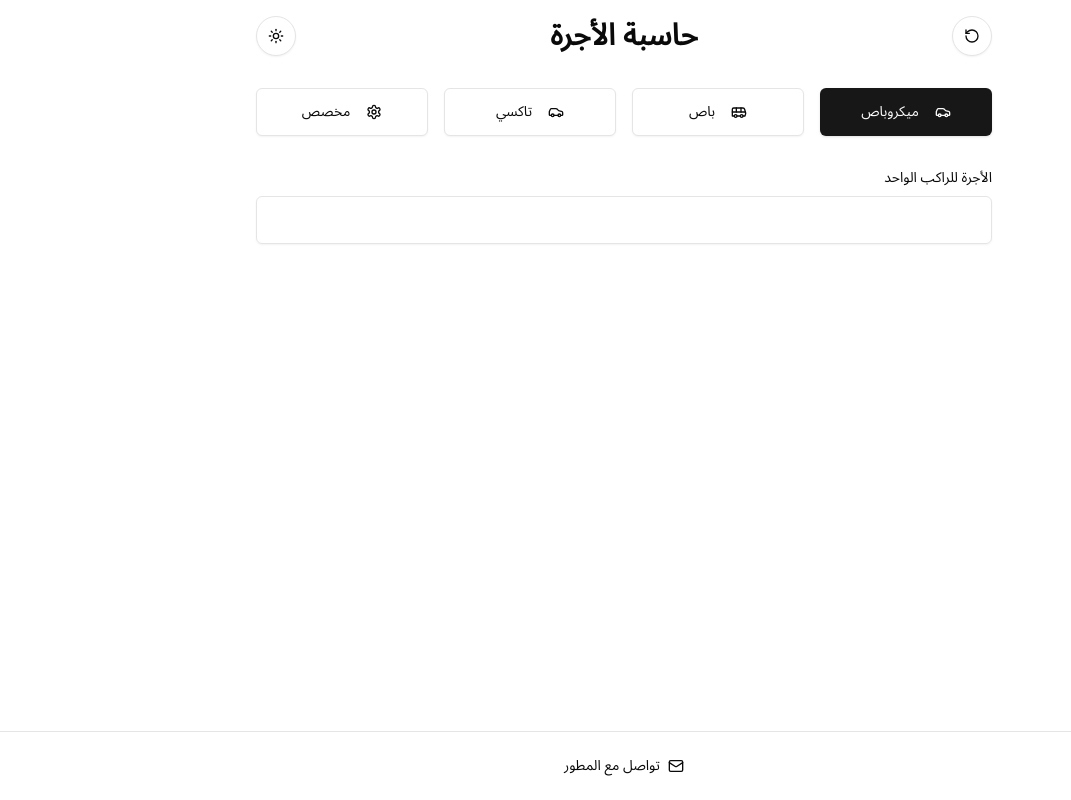
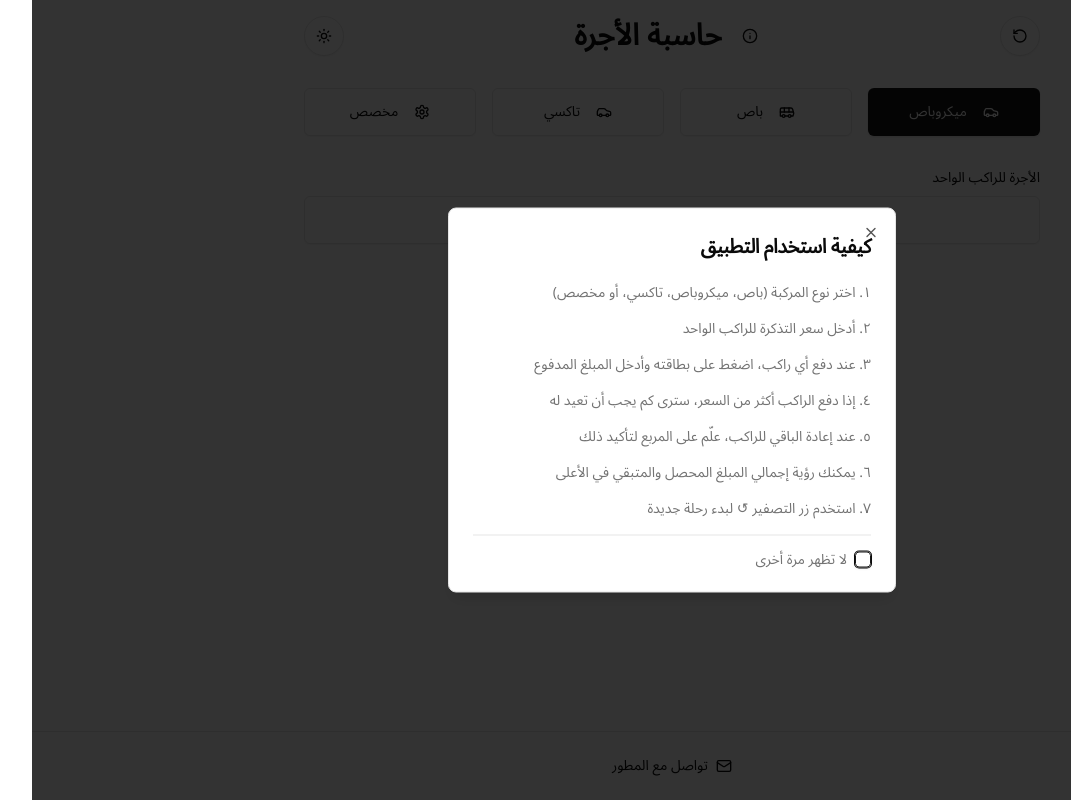
Before and after one commit to omarnazih/alojra, a Next.js app: page / in a window 1280 px wide. Shown: the whole page, without its empty margins (141-1212 px from the left). Built offline with nearby package versions, Linux system fonts and the light colour scheme.

Commit message:
add instructions

```diff
--- a/app/page.tsx
+++ b/app/page.tsx
@@ -5,7 +5,7 @@
 import { Button } from "@/components/ui/button";
 import { Input } from "@/components/ui/input";
 import { Checkbox } from "@/components/ui/checkbox";
-import { Bus, Car, Settings } from "lucide-react";
+import { Bus, Car, Settings, User } from "lucide-react";
 import {
   Sheet,
   SheetContent,
@@ -17,9 +17,10 @@
 } from "@/components/ui/sheet";
 import { vehiclePresets, type VehicleType } from '../types/vehicles';
 import { type Passenger } from '../types/passenger';
-import { Moon, Sun, RotateCcw } from "lucide-react";
+import { Moon, Sun, RotateCcw, Info } from "lucide-react";
 import { useTheme } from "next-themes";
 import { Footer } from "@/components/footer";
+import { Instructions } from "@/components/instructions";
 
 const getVehicleIcon = (type: VehicleType) => {
   switch (type) {
@@ -54,6 +55,8 @@
   const { theme, setTheme } = useTheme();
   const [isProcessing, setIsProcessing] = useState(false);
   const [error, setError] = useState<string | null>(null);
+  const [instructionsOpen, setInstructionsOpen] = useState(false);
+  const [isAutoOpened, setIsAutoOpened] = useState(false);
 
   // Load state from localStorage on mount
   useEffect(() => {
@@ -82,6 +85,23 @@
       passengers
     }));
   }, [selectedVehicle, costPerPerson, customCapacity, passengers]);
+
+  // Check if we should show instructions on mount
+  useEffect(() => {
+    const dontShowAgain = localStorage.getItem('dontShowInstructions');
+    if (!dontShowAgain) {
+      setInstructionsOpen(true);
+      setIsAutoOpened(true);
+    }
+  }, []);
+
+  const handleDontShowAgain = (checked: boolean) => {
+    if (checked) {
+      localStorage.setItem('dontShowInstructions', 'true');
+    } else {
+      localStorage.removeItem('dontShowInstructions');
+    }
+  };
 
   const getCapacity = () => {
     const preset = vehiclePresets.find(v => v.type === selectedVehicle);
@@ -190,6 +210,15 @@
 
   return (
     <>
+      <Instructions
+        open={instructionsOpen}
+        onOpenChange={(open) => {
+          setInstructionsOpen(open);
+          if (!open) setIsAutoOpened(false);
+        }}
+        onDontShowAgain={handleDontShowAgain}
+        isAutoOpened={isAutoOpened}
+      />
       <main className="container mx-auto p-4 pb-20 max-w-3xl">
         <div className="flex justify-between items-center mb-8">
           <Button
@@ -200,7 +229,20 @@
           >
             <RotateCcw className="h-4 w-4" />
           </Button>
-          <h1 className="text-3xl font-bold text-center">حاسبة الأجرة</h1>
+          <div className="flex items-center gap-2">
+            <Button
+              variant="ghost"
+              size="icon"
+              onClick={() => {
+                setIsAutoOpened(false);
+                setInstructionsOpen(true);
+              }}
+              className="h-10 w-10 rounded-full"
+            >
+              <Info className="h-4 w-4" />
+            </Button>
+            <h1 className="text-3xl font-bold text-center">حاسبة الأجرة</h1>
+          </div>
           <Button
             variant="outline"
             size="icon"
@@ -285,7 +327,10 @@
                 }`}
                 onClick={() => setSelectedPassenger(passenger)}
               >
-                <h3 className="text-lg font-semibold">راكب {passenger.seatNumber}</h3>
+                <div className="flex items-center gap-2 mb-2">
+                  <User className="h-5 w-5" />
+                  <h3 className="text-lg font-semibold">راكب {passenger.seatNumber}</h3>
+                </div>
                 <div className="space-y-2">
                   <p>دفع: {passenger.paid} جنية</p>
                   {passenger.paid > 0 && !passenger.changeGiven && (
--- /dev/null
+++ b/components/instructions.tsx
@@ -0,0 +1,53 @@
+"use client";
+
+import {
+  Dialog,
+  DialogContent,
+  DialogDescription,
+  DialogHeader,
+  DialogTitle,
+} from "@/components/ui/dialog";
+import { Checkbox } from "@/components/ui/checkbox";
+import { Label } from "@/components/ui/label";
+
+interface InstructionsProps {
+  open: boolean;
+  onOpenChange: (open: boolean) => void;
+  onDontShowAgain: (checked: boolean) => void;
+  isAutoOpened?: boolean;
+}
+
+export function Instructions({
+  open,
+  onOpenChange,
+  onDontShowAgain,
+  isAutoOpened
+}: InstructionsProps) {
+  return (
+    <Dialog open={open} onOpenChange={onOpenChange}>
+      <DialogContent className="max-w-md">
+        <DialogHeader>
+          <DialogTitle className="text-xl mb-4 text-right">كيفية استخدام التطبيق</DialogTitle>
+          <DialogDescription className="space-y-4 text-right">
+            <p>١. اختر نوع المركبة (باص، ميكروباص، تاكسي، أو مخصص)</p>
+            <p>٢. أدخل سعر التذكرة للراكب الواحد</p>
+            <p>٣. عند دفع أي راكب، اضغط على بطاقته وأدخل المبلغ المدفوع</p>
+            <p>٤. إذا دفع الراكب أكثر من السعر، سترى كم يجب أن تعيد له</p>
+            <p>٥. عند إعادة الباقي للراكب، علّم على المربع لتأكيد ذلك</p>
+            <p>٦. يمكنك رؤية إجمالي المبلغ المحصل والمتبقي في الأعلى</p>
+            <p>٧. استخدم زر التصفير ↺ لبدء رحلة جديدة</p>
+            {isAutoOpened && (
+              <div className="flex items-center gap-2 mt-6 border-t pt-4">
+                <Checkbox
+                  id="dont-show-again"
+                  onCheckedChange={(checked) => onDontShowAgain(checked as boolean)}
+                />
+                <Label htmlFor="dont-show-again">لا تظهر مرة أخرى</Label>
+              </div>
+            )}
+          </DialogDescription>
+        </DialogHeader>
+      </DialogContent>
+    </Dialog>
+  );
+}
--- /dev/null
+++ b/components/ui/dialog.tsx
@@ -0,0 +1,122 @@
+"use client"
+
+import * as React from "react"
+import * as DialogPrimitive from "@radix-ui/react-dialog"
+import { X } from "lucide-react"
+
+import { cn } from "@/lib/utils"
+
+const Dialog = DialogPrimitive.Root
+
+const DialogTrigger = DialogPrimitive.Trigger
+
+const DialogPortal = DialogPrimitive.Portal
+
+const DialogClose = DialogPrimitive.Close
+
+const DialogOverlay = React.forwardRef<
+  React.ElementRef<typeof DialogPrimitive.Overlay>,
+  React.ComponentPropsWithoutRef<typeof DialogPrimitive.Overlay>
+>(({ className, ...props }, ref) => (
+  <DialogPrimitive.Overlay
+    ref={ref}
+    className={cn(
+      "fixed inset-0 z-50 bg-black/80  data-[state=open]:animate-in data-[state=closed]:animate-out data-[state=closed]:fade-out-0 data-[state=open]:fade-in-0",
+      className
+    )}
+    {...props}
+  />
+))
+DialogOverlay.displayName = DialogPrimitive.Overlay.displayName
+
+const DialogContent = React.forwardRef<
+  React.ElementRef<typeof DialogPrimitive.Content>,
+  React.ComponentPropsWithoutRef<typeof DialogPrimitive.Content>
+>(({ className, children, ...props }, ref) => (
+  <DialogPortal>
+    <DialogOverlay />
+    <DialogPrimitive.Content
+      ref={ref}
+      className={cn(
+        "fixed left-[50%] top-[50%] z-50 grid w-full max-w-lg translate-x-[-50%] translate-y-[-50%] gap-4 border bg-background p-6 shadow-lg duration-200 data-[state=open]:animate-in data-[state=closed]:animate-out data-[state=closed]:fade-out-0 data-[state=open]:fade-in-0 data-[state=closed]:zoom-out-95 data-[state=open]:zoom-in-95 data-[state=closed]:slide-out-to-left-1/2 data-[state=closed]:slide-out-to-top-[48%] data-[state=open]:slide-in-from-left-1/2 data-[state=open]:slide-in-from-top-[48%] sm:rounded-lg",
+        className
+      )}
+      {...props}
+    >
+      {children}
+      <DialogPrimitive.Close className="absolute right-4 top-4 rounded-sm opacity-70 ring-offset-background transition-opacity hover:opacity-100 focus:outline-none focus:ring-2 focus:ring-ring focus:ring-offset-2 disabled:pointer-events-none data-[state=open]:bg-accent data-[state=open]:text-muted-foreground">
+        <X className="h-4 w-4" />
+        <span className="sr-only">Close</span>
+      </DialogPrimitive.Close>
+    </DialogPrimitive.Content>
+  </DialogPortal>
+))
+DialogContent.displayName = DialogPrimitive.Content.displayName
+
+const DialogHeader = ({
+  className,
+  ...props
+}: React.HTMLAttributes<HTMLDivElement>) => (
+  <div
+    className={cn(
+      "flex flex-col space-y-1.5 text-center sm:text-left",
+      className
+    )}
+    {...props}
+  />
+)
+DialogHeader.displayName = "DialogHeader"
+
+const DialogFooter = ({
+  className,
+  ...props
+}: React.HTMLAttributes<HTMLDivElement>) => (
+  <div
+    className={cn(
+      "flex flex-col-reverse sm:flex-row sm:justify-end sm:space-x-2",
+      className
+    )}
+    {...props}
+  />
+)
+DialogFooter.displayName = "DialogFooter"
+
+const DialogTitle = React.forwardRef<
+  React.ElementRef<typeof DialogPrimitive.Title>,
+  React.ComponentPropsWithoutRef<typeof DialogPrimitive.Title>
+>(({ className, ...props }, ref) => (
+  <DialogPrimitive.Title
+    ref={ref}
+    className={cn(
+      "text-lg font-semibold leading-none tracking-tight",
+      className
+    )}
+    {...props}
+  />
+))
+DialogTitle.displayName = DialogPrimitive.Title.displayName
+
+const DialogDescription = React.forwardRef<
+  React.ElementRef<typeof DialogPrimitive.Description>,
+  React.ComponentPropsWithoutRef<typeof DialogPrimitive.Description>
+>(({ className, ...props }, ref) => (
+  <DialogPrimitive.Description
+    ref={ref}
+    className={cn("text-sm text-muted-foreground", className)}
+    {...props}
+  />
+))
+DialogDescription.displayName = DialogPrimitive.Description.displayName
+
+export {
+  Dialog,
+  DialogPortal,
+  DialogOverlay,
+  DialogTrigger,
+  DialogClose,
+  DialogContent,
+  DialogHeader,
+  DialogFooter,
+  DialogTitle,
+  DialogDescription,
+}
--- /dev/null
+++ b/components/ui/label.tsx
@@ -0,0 +1,26 @@
+"use client"
+
+import * as React from "react"
+import * as LabelPrimitive from "@radix-ui/react-label"
+import { cva, type VariantProps } from "class-variance-authority"
+
+import { cn } from "@/lib/utils"
+
+const labelVariants = cva(
+  "text-sm font-medium leading-none peer-disabled:cursor-not-allowed peer-disabled:opacity-70"
+)
+
+const Label = React.forwardRef<
+  React.ElementRef<typeof LabelPrimitive.Root>,
+  React.ComponentPropsWithoutRef<typeof LabelPrimitive.Root> &
+    VariantProps<typeof labelVariants>
+>(({ className, ...props }, ref) => (
+  <LabelPrimitive.Root
+    ref={ref}
+    className={cn(labelVariants(), className)}
+    {...props}
+  />
+))
+Label.displayName = LabelPrimitive.Root.displayName
+
+export { Label }
--- a/package.json
+++ b/package.json
@@ -11,6 +11,7 @@
   "dependencies": {
     "@radix-ui/react-checkbox": "^1.1.2",
     "@radix-ui/react-dialog": "^1.1.2",
+    "@radix-ui/react-label": "^2.1.0",
     "@radix-ui/react-slot": "^1.1.0",
     "class-variance-authority": "^0.7.0",
     "clsx": "^2.1.1",
```
Also changed, not shown: 1 other file (tests, documents, lock files or other folders).
